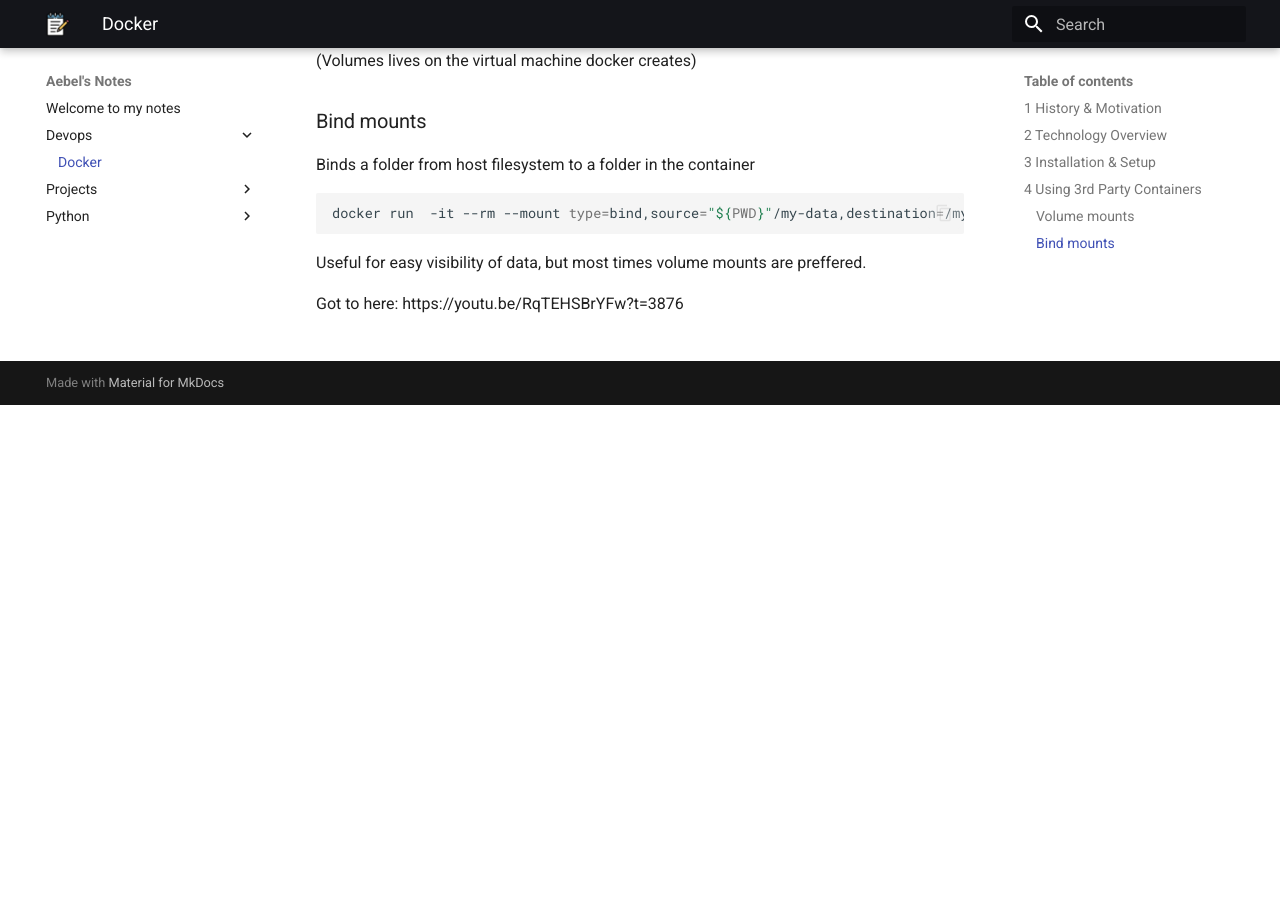
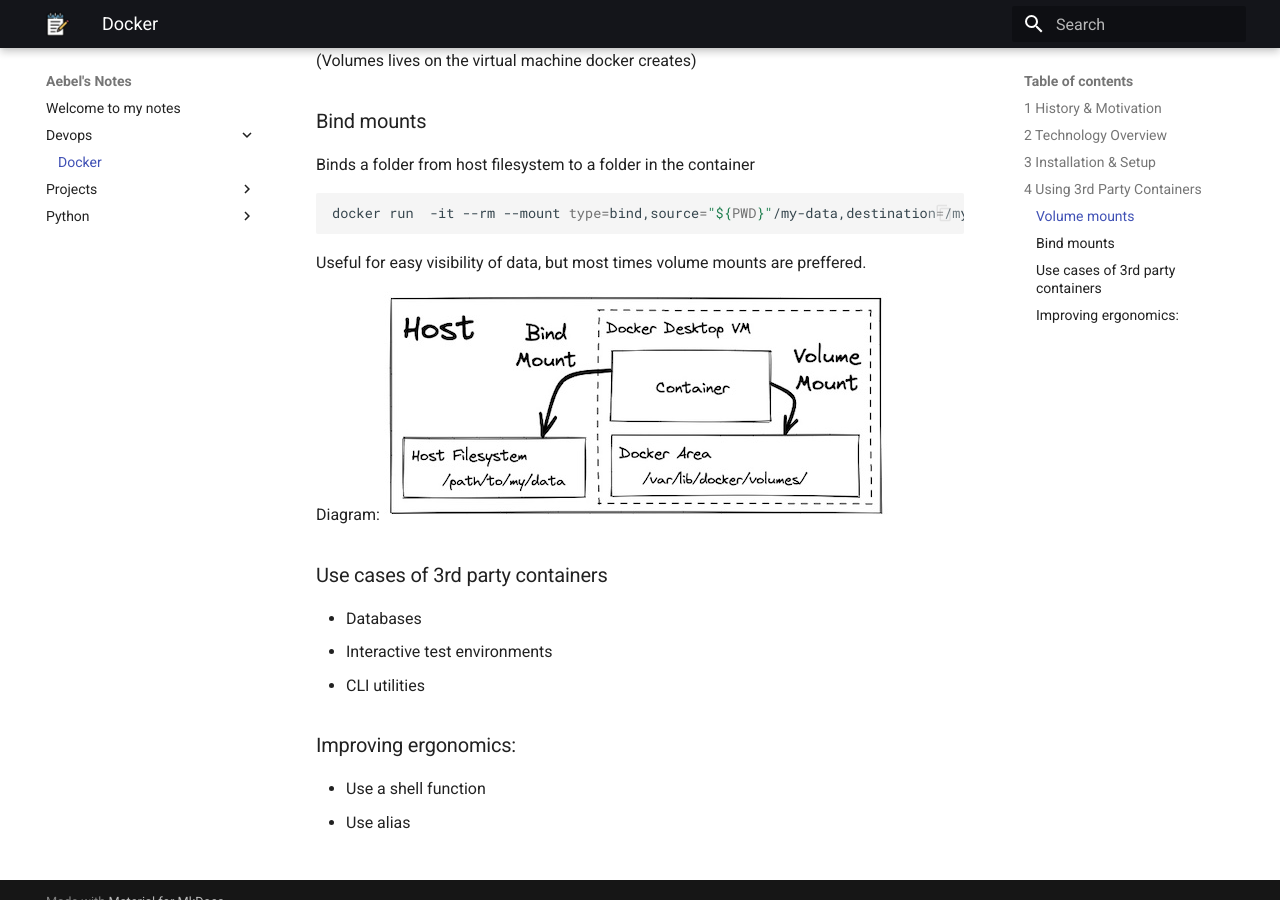
Before and after one commit to Aebel-Shajan/notes, an MkDocs documentation site: the page built from docs/devops/docker.md, in a window 1280 px wide and 900 px high, scrolled down 3095 px. Built offline with MkDocs 1.6.1 and Material for MkDocs 9.7.7, drawn with Linux system fonts in a browser that asks for light colours; before the commit the page ends 3500 px from its top, so only the background shows below that.

Commit message:
Finish 4 Using 3rd Party Containers.

```diff
--- a/docs/devops/docker.md
+++ b/docs/devops/docker.md
@@ -100,4 +100,14 @@ docker run  -it --rm --mount type=bind,source="${PWD}"/my-data,destination=/my-d
 
 Useful for easy visibility of data, but most times volume mounts are preffered.
 
-Got to here: https://youtu.be/RqTEHSBrYFw?t=3876
+Diagram:
+![mount diagrame](mounting-folders.png)
+
+### Use cases of 3rd party containers
+* Databases
+* Interactive test environments
+* CLI utilities
+
+### Improving ergonomics:
+* Use a shell function
+* Use alias
```
Also changed, not shown: docs/devops/mounting-folders.png (added).
